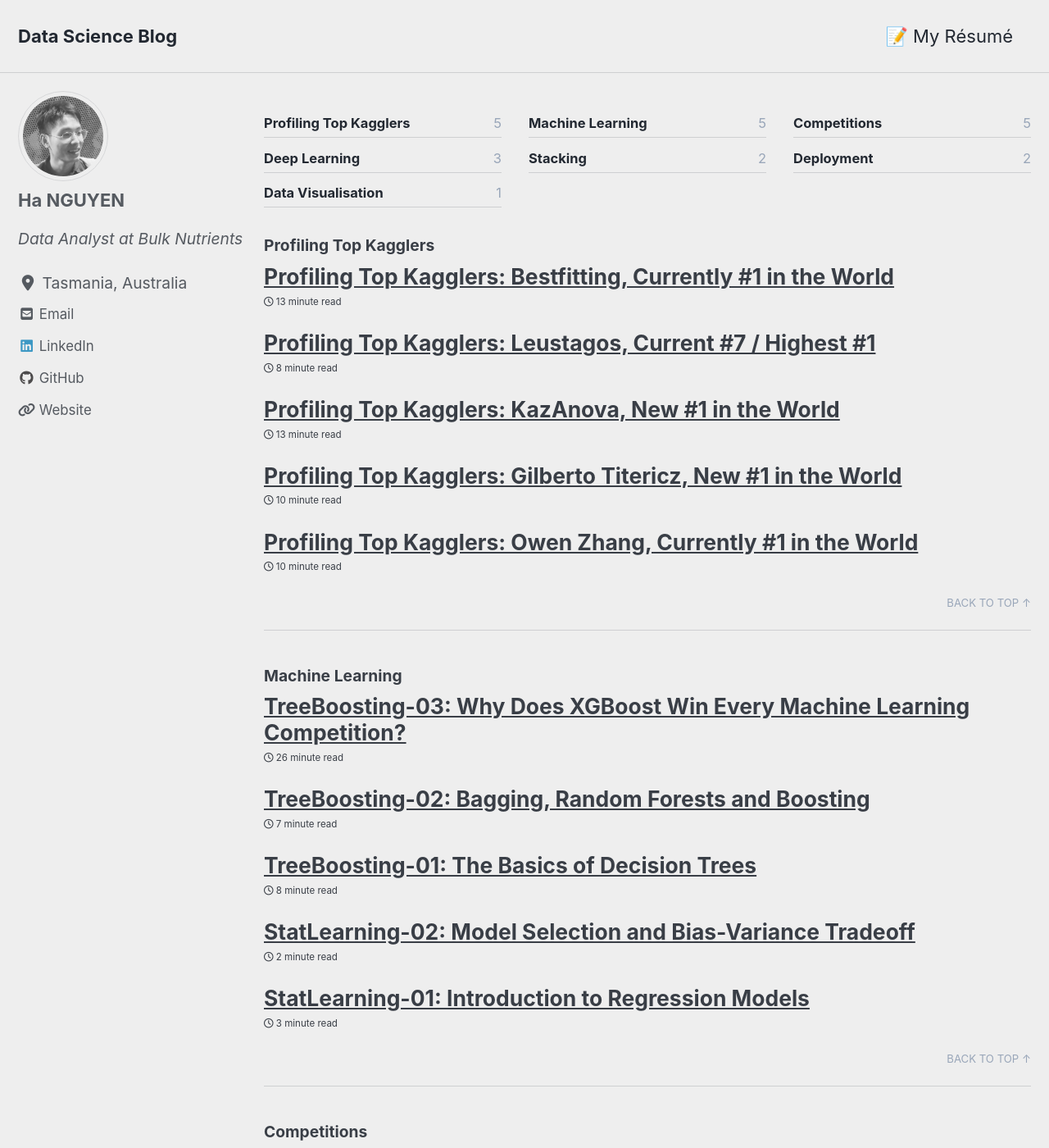
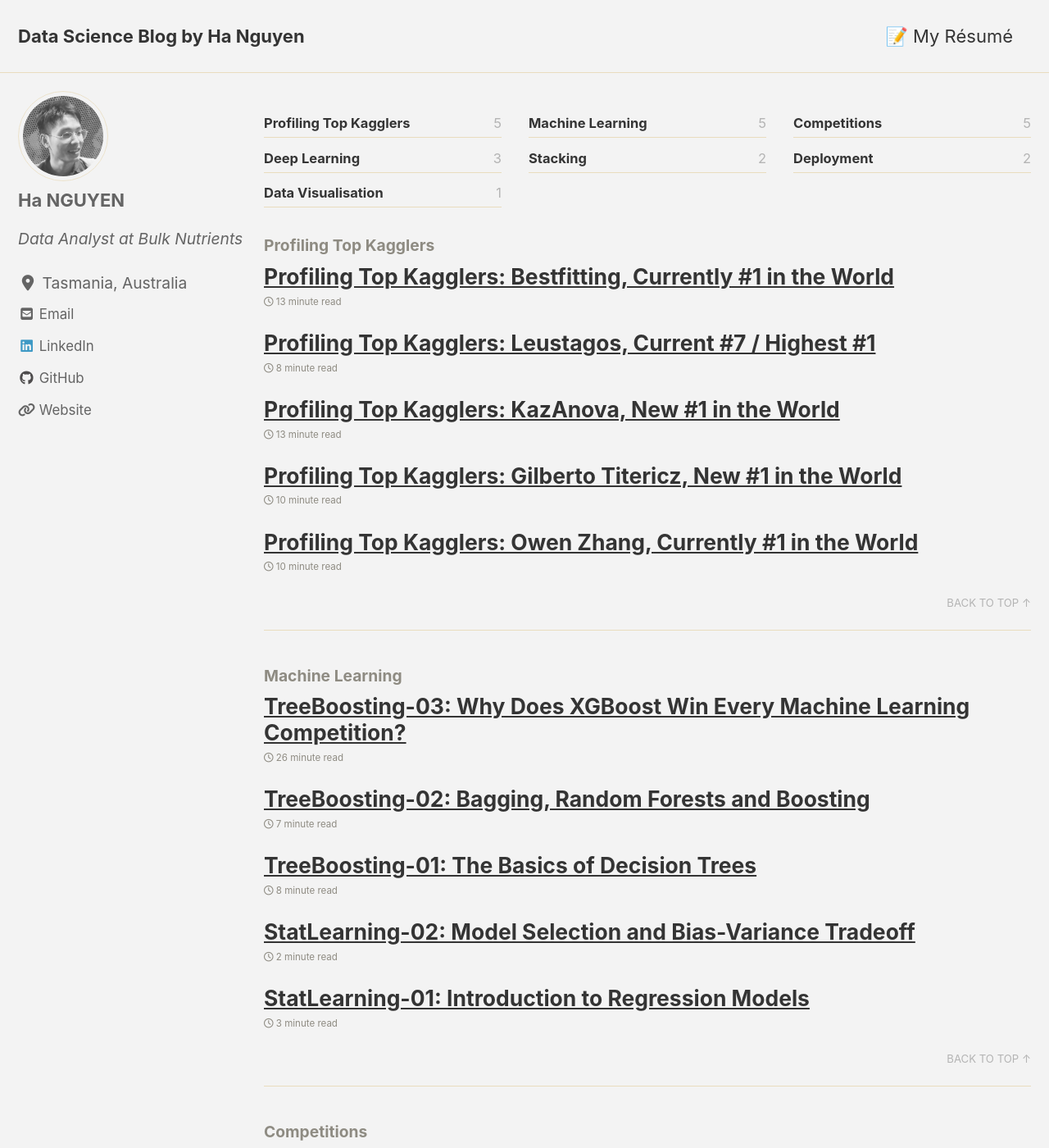
Before and after one commit to datasciblog/datasciblog.github.io, a Jekyll site: the page built from index.html, in a window 1280 px wide and 1400 px high. Shown: the whole window at 82% size. Built offline with Jekyll 4.4.1, drawn with Linux system fonts in a browser that asks for light colours; cached includes are drawn as plain includes; nearby versions of some CDN libraries; the list of posts is cut into pages by our own code.

Commit message:
Update _config.yml

```diff
--- a/_config.yml
+++ b/_config.yml
@@ -12,17 +12,17 @@
 
 # theme                  : "minimal-mistakes-jekyll"
 # remote_theme           : "mmistakes/minimal-mistakes"
-minimal_mistakes_skin: 'air' # "default", "air", "aqua", "contrast", "dark", "dirt", "neon", "mint", "plum", "sunrise"
+minimal_mistakes_skin: 'dirt' # "default", "air", "aqua", "contrast", "dark", "dirt", "neon", "mint", "plum", "sunrise"
 header:
   image: '/assets/images/thumbnail_0.png'
 
 # Site Settings
 locale: 'en-US'
-title: 'Data Science Blog'
+title: 'Data Science Blog by Ha Nguyen'
 title_separator: '-'
 subtitle: # "Ancora imparo"
 name: 'Ha NGUYEN'
-description: # "What I Talk About When I Talk About Data"
+description:  "Based in Australia, I'm an analytics engineer and data analyst passionate about transforming data and building insightful dashboards that users love."
 url: # the base hostname & protocol for your site e.g. "https://mmistakes.github.io"
 baseurl: # the subpath of your site, e.g. "/blog"
 repository: # GitHub username/repo-name e.g. "mmistakes/minimal-mistakes"
```
